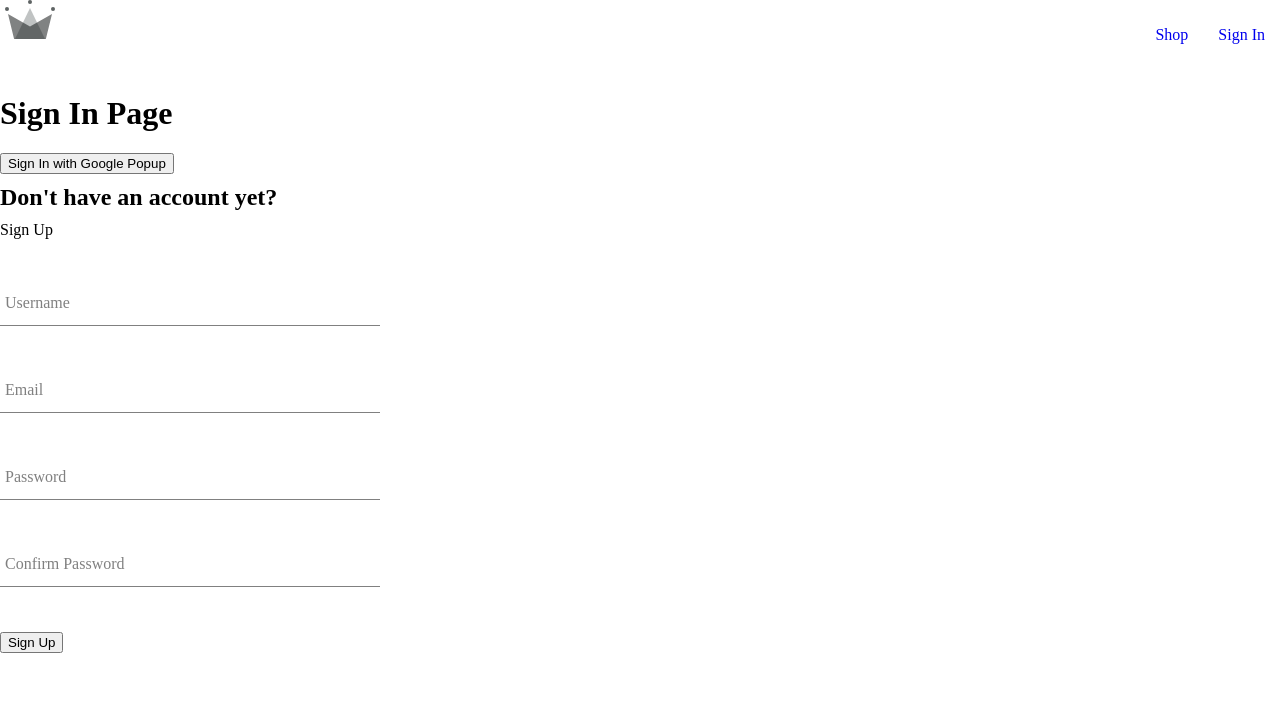
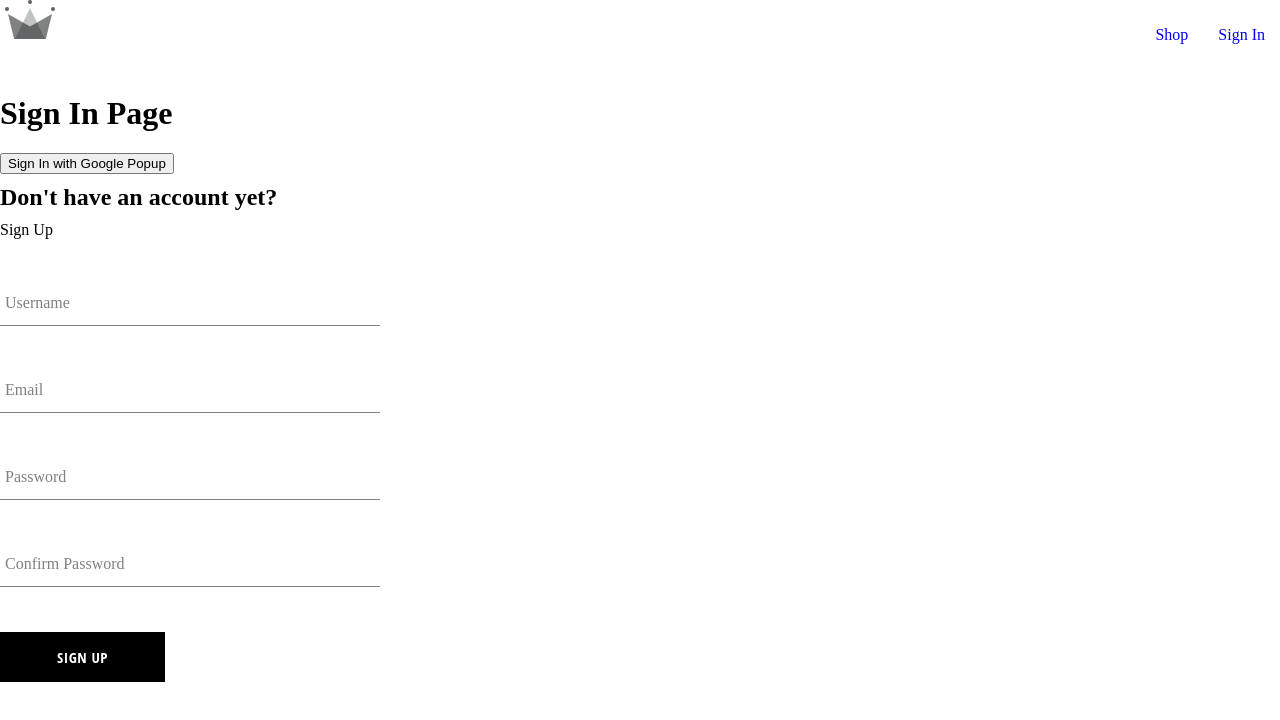
Before and after one commit to ramgrigoryan/capstone-project, a React (Create React App) app: page /sign-in in a window 1280 px wide. Shown: the top 720 px of the page. Built offline with nearby package versions, Linux system fonts and the light colour scheme; a web font is replaced by a local one.

Commit message:
Sign-up component created

```diff
--- /dev/null
+++ b/src/components/button/button.component.js
@@ -0,0 +1,19 @@
+import './button.styles.scss';
+
+const BUTTON_TYPE_CLASSES = {
+  inverted: "inverted",
+  google: "google-sign-in",
+};
+
+const Button = ({ children, buttonType, ...otherProps }) => {
+  return (
+    <button
+      className={`button-container ${BUTTON_TYPE_CLASSES[buttonType]}`}
+      {...otherProps}
+    >
+      {children}
+    </button>
+  );
+};
+
+export default Button;
--- /dev/null
+++ b/src/components/button/button.styles.scss
@@ -0,0 +1,46 @@
+.button-container {
+    min-width: 165px;
+    width: auto;
+    height: 50px;
+    letter-spacing: 0.5px;
+    line-height: 50px;
+    padding: 0 35px 0 35px;
+    font-size: 15px;
+    background-color: black;
+    color: white;
+    text-transform: uppercase;
+    font-family: 'Open Sans Condensed';
+    font-weight: bolder;
+    border: none;
+    cursor: pointer;
+    display: flex;
+    justify-content: center;
+
+    &:hover {
+      background-color: white;
+      color: black;
+      border: 1px solid black;
+    }
+
+    &.google-sign-in {
+      background-color: #4285f4;
+      color: white;
+
+      &:hover {
+        background-color: #357ae8;
+        border: none;
+      }
+    }
+
+    &.inverted {
+      background-color: white;
+      color: black;
+      border: 1px solid black;
+
+      &:hover {
+        background-color: black;
+        color: white;
+        border: none;
+      }
+    }
+  }
--- a/src/components/sign-up-form/sign-up-form.component.js
+++ b/src/components/sign-up-form/sign-up-form.component.js
@@ -5,6 +5,7 @@
 import { useState } from "react";
 import FormInput from "../form-input/form-input.component";
 import "./sign-up-form.styles.scss"
+import Button from "../button/button.component";
 
 const initialData = {
   displayName: "",
@@ -85,7 +86,7 @@
           value={confirmPassword}
           required
         />
-        <button type="submit">Sign Up</button>
+        <Button type="submit">Sign Up</Button>
       </form>
     </div>
   );
--- a/src/routes/sign-in/sign-in.component.js
+++ b/src/routes/sign-in/sign-in.component.js
@@ -9,7 +9,6 @@
     const { user } = await signInWithGooglePopup();
     console.log(user);
     createUserDocumentFromAuth(user);
-
   };
 
   return (
```
